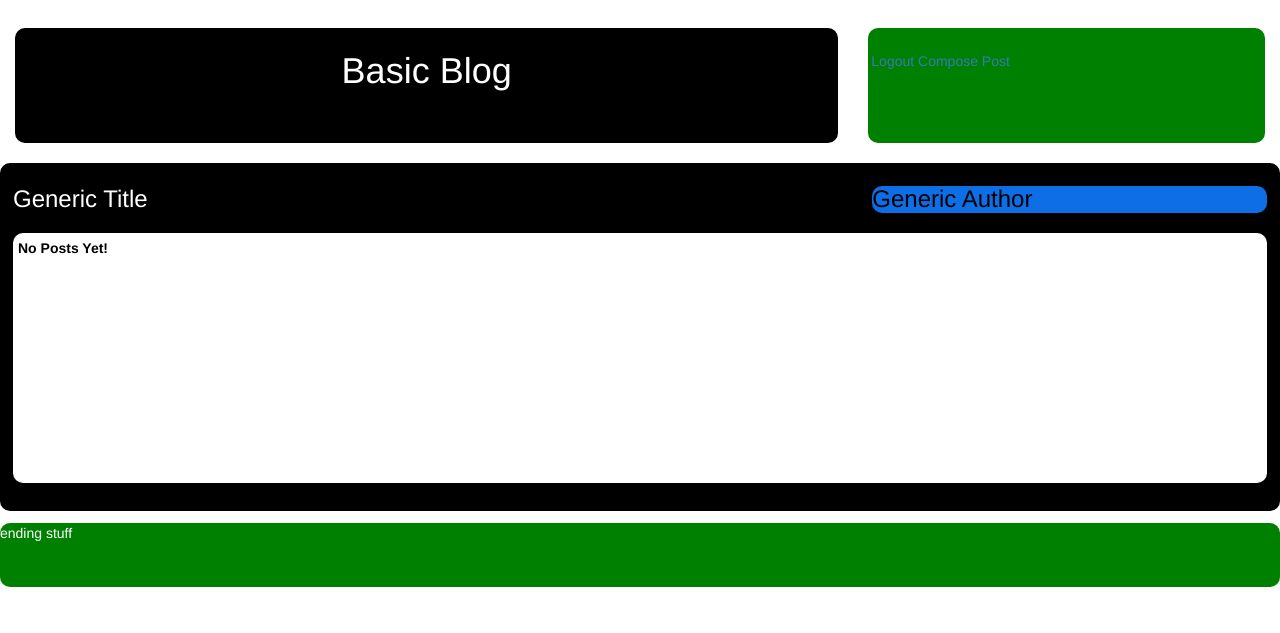
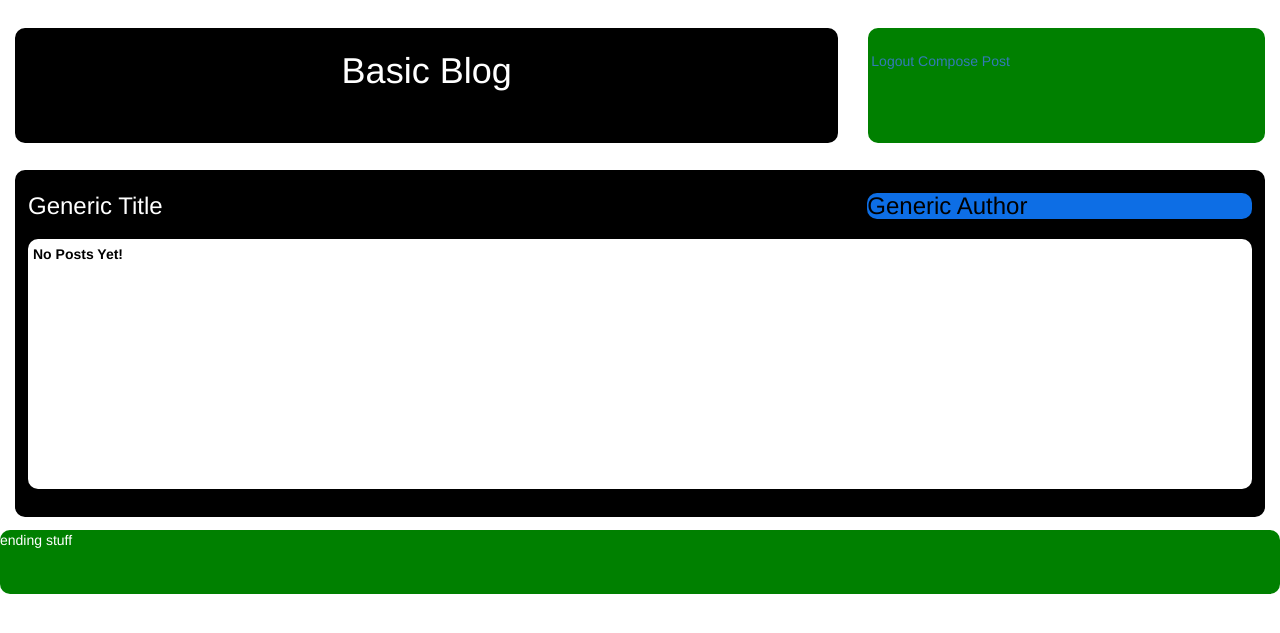
Before and after one commit to mhhoban/basic-blog, a Python web app: template templates/front_page_authed.html in a window 1280 px wide. Shown: the top 633 px of the page. Run offline with Jinja, Linux system fonts and the light colour scheme; the template is opened without the code that fills it, so the values that code supplies are empty.

Commit message:
fixed horizontal overflow issue, added a context file to help tidy up repo structure

```diff
--- a/css/basicblogstyle.css
+++ b/css/basicblogstyle.css
@@ -4,7 +4,7 @@ body {
 
 .container-fluid{
     padding-top: 0;
-    width: 100%
+    /*width: 100%*/
 }
 
 
@@ -93,6 +93,10 @@ body {
     height: 35vw;*/
 
     overflow: scroll;
+    overflow-x: hidden;
+    margin-top: .5vw;
+
+    max-height: 40vw;
 
 }
 
@@ -107,6 +111,7 @@ body {
     min-height: 150px;
     max-height: 800px;
     height: 100%;
+    width: 100%;
     border-style:solid;
     border-color: black;
     background: black;
@@ -117,8 +122,8 @@ body {
 .comment-box {
 
     margin-top: 20px;
-    margin-right: 2%;
-    margin-left: 2%;
+    /*margin-right: 2%;
+    margin-left: 2%;*/
     border-radius: 10px;
     color: black;
     font-weight: bold;
--- a/templates/base.html
+++ b/templates/base.html
@@ -51,14 +51,17 @@
             <div class="row">
 
             <!-- Begin Content Pane Section -->
+                <div class="col-md-12">
 
-                <div class="content-pane">
+                    <div class="content-pane">
 
-                    {% block posts_block %}
+                        {% block posts_block %}
 
-                    {% endblock %}
+                        {% endblock %}
 
 
+
+                    </div>
 
                 </div>
 
```
Also changed, not shown: tests/unit_tests/context.py (added, +5 -0 lines).
